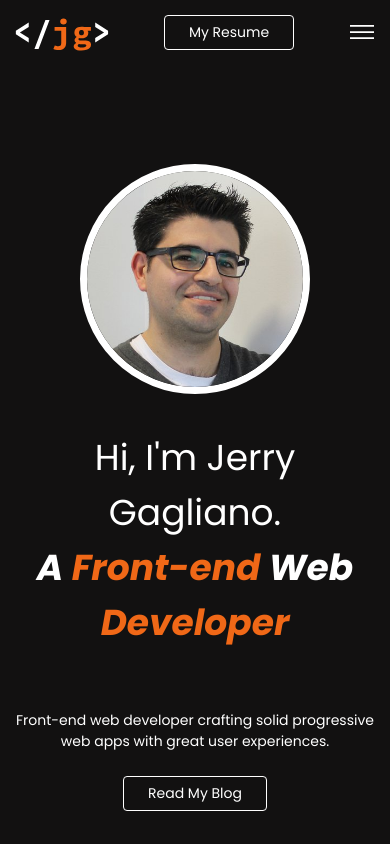
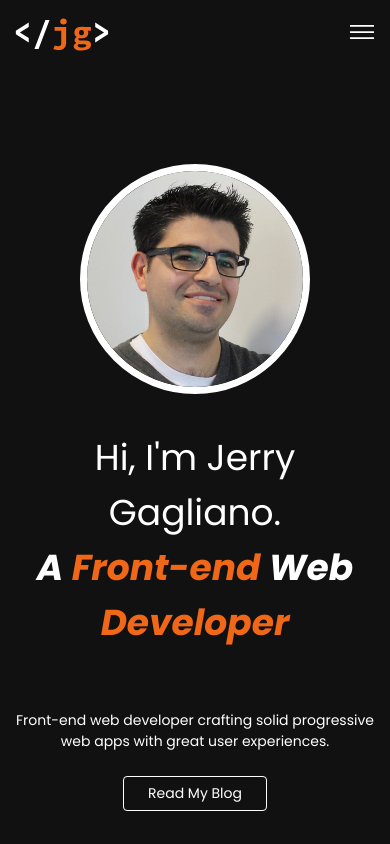
Before and after one commit to JGSolutions/jerry-gagliano, a Next.js app: page / in a window 390 px wide. Shown: the top 844 px of the page. Built offline with nearby package versions, Linux system fonts and the light colour scheme.

Commit message:
hide the resume button

```diff
--- a/components/header/header.module.css
+++ b/components/header/header.module.css
@@ -60,6 +60,10 @@
     padding: 0;
 }
 
+.resumeButton {
+    display: block;
+}
+
 @media (max-width: 700px) {
     .menuButton {
         display: block;
@@ -68,4 +72,8 @@
     .desktopNav {
         display: none;
     }
+
+    .resumeButton {
+        display: none;
+    }
 }
--- a/components/header/header.tsx
+++ b/components/header/header.tsx
@@ -29,7 +29,7 @@ export default function Header() {
                     </nav>
                 </div>
 
-                <Link href="https://docs.google.com/document/d/1sunyIYQNLZfWAAQq1kbRtHBX0ivRrte58iJFHFpQxuc/edit" passHref className={utilStyle.button}  target="_blank" rel="noopener noreferrer">
+                <Link href="https://docs.google.com/document/d/1sunyIYQNLZfWAAQq1kbRtHBX0ivRrte58iJFHFpQxuc/edit" passHref className={`${utilStyle.button} ${styles.resumeButton}`}  target="_blank" rel="noopener noreferrer">
                     My Resume
                 </Link>
 
```
